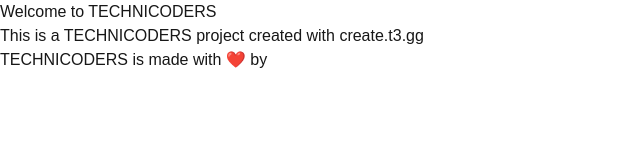
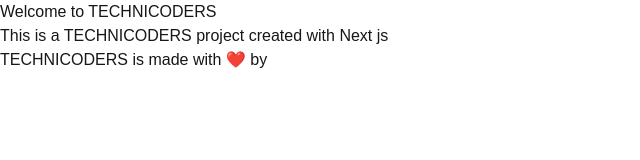
Before and after one commit to federico-technicoders/technicoders-front-next, a Next.js app: page / in a window 1280 px wide. Shown: the top 160 px of the page, without its empty margins (0-640 px from the left). Built offline with nearby package versions, Linux system fonts and the light colour scheme.

Commit message:
Update title: nextjs

```diff
--- a/src/app/page.js
+++ b/src/app/page.js
@@ -9,15 +9,8 @@
         </h1>
         <p className="text-2xl">
           This is a <span className="text-primary">TECHNICODERS</span> project
-          created with{" "}
-          <a
-            className="text-primary"
-            href="https://create.t3.gg"
-            target="_blank"
-            rel="noopener noreferrer"
-          >
-            create.t3.gg
-          </a>
+          created with Next js
+
         </p>
 
       </main>
```
